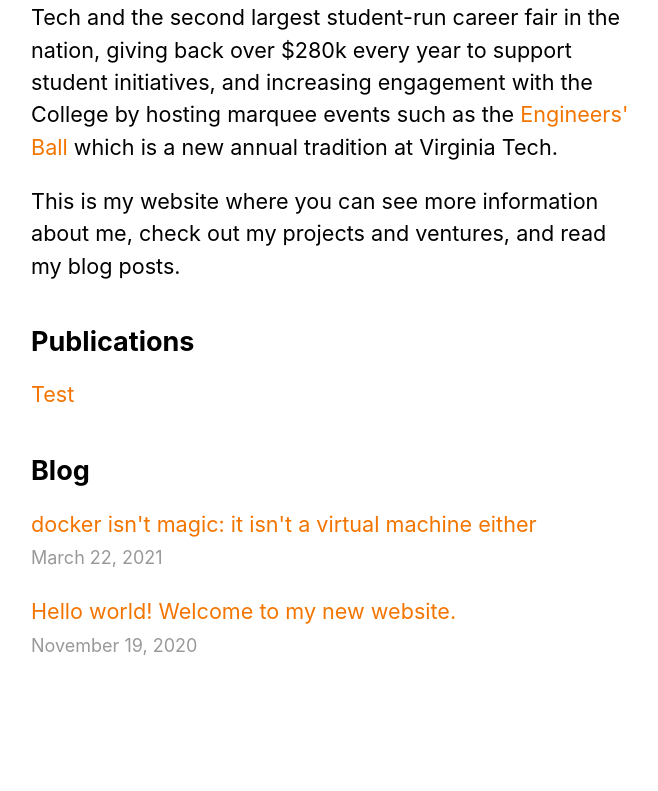
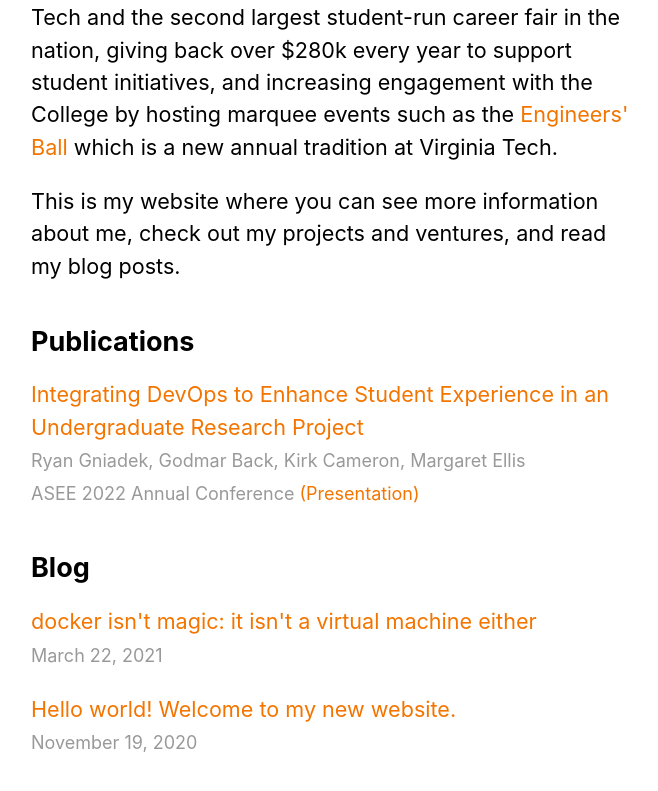
Before and after one commit to ryangniadek/next-js-website, a Next.js app: page / in a window 1280 px wide. Shown: the part 915-1706 px from the top of the page, without its empty margins (303-961 px from the left). Before the commit the page ends 1683 px from the top, so only its background shows below. Built offline with nearby package versions, Linux system fonts and the light colour scheme.

Commit message:
Added paper (no direct link yet)

```diff
--- a/pages/index.js
+++ b/pages/index.js
@@ -56,8 +56,15 @@ export default function Home({ allPostsData }) {
         <ul className={utilStyles.list}>
             <li className={utilStyles.listItem}>
               <Link href="#">
-                <a>Test</a>
+                <a>Integrating DevOps to Enhance Student Experience in an Undergraduate Research Project</a>
               </Link>
+              <small className={utilStyles.lightText}>
+                <text><br/>Ryan Gniadek, Godmar Back, Kirk Cameron, Margaret Ellis
+                <br/>ASEE 2022 Annual Conference
+                <Link href="/files/rgniadek_ASEE_presentation_2022.pdf">
+                <a> (Presentation)</a>
+                </Link></text>
+              </small>
             </li>
         </ul>
       </section>
```
Also changed, not shown: 2 other files (tests, documents, lock files or other folders).
